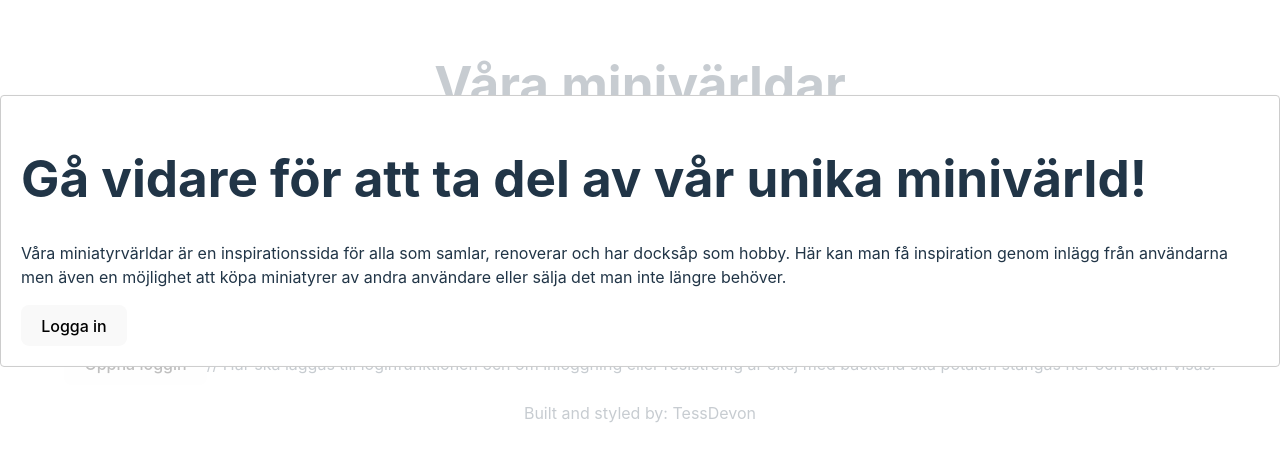
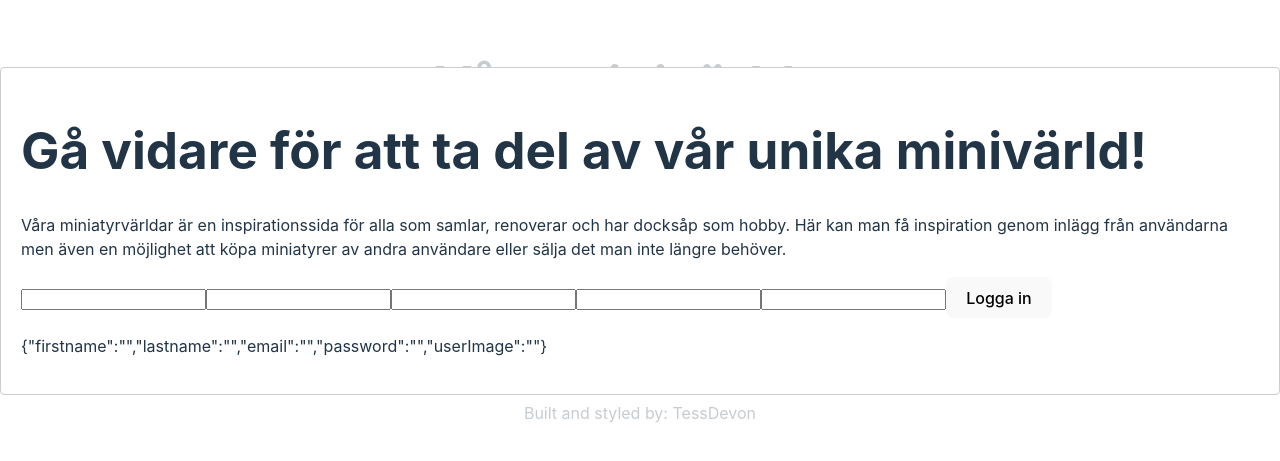
Before and after one commit to TessDevon/degreeProjectFED22D, a React (Vite) app in the folder frontend/: page / in a window 1280 px wide. Shown: the part 169-630 px from the top of the page. Built offline with nearby package versions, Linux system fonts and the light colour scheme.

Commit message:
Added form to login. TODO regexp to validate code?

```diff
--- a/frontend/src/components/LoginModal.tsx
+++ b/frontend/src/components/LoginModal.tsx
@@ -1,5 +1,6 @@
-import { useState } from 'react';
+import { ChangeEvent, FormEvent, useState } from 'react';
 import Modal from 'react-modal';
+import { registerPerson } from '../models/PersonClass';
 
 
 const customStyles = {
@@ -13,27 +14,57 @@ const customStyles = {
     },
   };
 
-  /*
-  Settings for other modals like chatt
-    //Två nästkommande rader för att stänga rutan om man trycker utanför.
-    shouldCloseOnEsc={true}
-    onRequestClose={() => setShowLoginModal(false)}
-    isOpen={modalIsOpen}
-    onAfterOpen={afterOpenModal}
-    style={customStyles}
-    contentLabel="Example Modal"*/
-
 export default function LoginModal() {
     Modal.setAppElement('#root');
     const [showLoginModal, setShowLoginModal] = useState(true)
 
+
+    const [formData, setFormData] = useState<registerPerson>({
+        firstname: "",
+        lastname:"",
+        email: "",
+        password: "",
+        userImage: "",
+    });
+
+    const handleChange = (e:ChangeEvent<HTMLInputElement>) => {
+
+        const name = e.target.name;
+
+        if(e.target.type === "text") {
+            setFormData({...formData, [name]:e.target.value});
+        }
+        if(e.target.type === "number") {
+            setFormData({...formData, [name]:+e.target.value});
+        }
+    }
+    const handleSubmit = (e:FormEvent) => {
+        e.preventDefault();
+        console.log(formData)
+        //setShowLoginModal(false)
+    }
+
+
     return (
-        <div className= "loginView">
+        <div className= 'signView'>
             <button onClick={() => setShowLoginModal(true)}>Öppna loggin</button>
             <Modal isOpen={showLoginModal} style={customStyles}>
                 <h1>Gå vidare för att ta del av vår unika minivärld!</h1>
                 <p> Våra miniatyrvärldar är en inspirationssida för alla som samlar, renoverar och har docksåp som hobby. Här kan man få inspiration genom inlägg från användarna men även en möjlighet att köpa miniatyrer av andra användare eller sälja det man inte längre behöver.</p>
-                <button onClick={() => setShowLoginModal(false)}>Logga in</button>
+                <div className='loginView'>
+                    <form onSubmit={handleSubmit}>
+                        <input value={formData.firstname} type='text' onChange={handleChange} name='firstname'/>
+                        <input value={formData.lastname} type='text' onChange={handleChange} name='lastname'/>
+                        <input value={formData.email} type='text' onChange={handleChange} name='email'/>
+                        <input value={formData.password} type='text' onChange={handleChange} name='password'/>
+                        <input value={formData.userImage} type='img' onChange={handleChange} name='userImage'/>
+                        <button>Logga in</button>
+                    </form>
+                    <p>{JSON.stringify(formData)}</p>
+                </div>
+                <div className='registerView'>
+
+                </div>
             </Modal>
 
             // Här ska läggas till loginfunktionen och om inloggning eller resistreing är okej med backend ska potalen stängas ner och sidan visas.
--- /dev/null
+++ b/frontend/src/models/PersonClass.ts
@@ -0,0 +1,9 @@
+export class registerPerson {
+    constructor (
+        public firstname: string,
+        public lastname: string,
+        public email: string,
+        public password: string,
+        public userImage: string,
+    ) {}
+}
```
